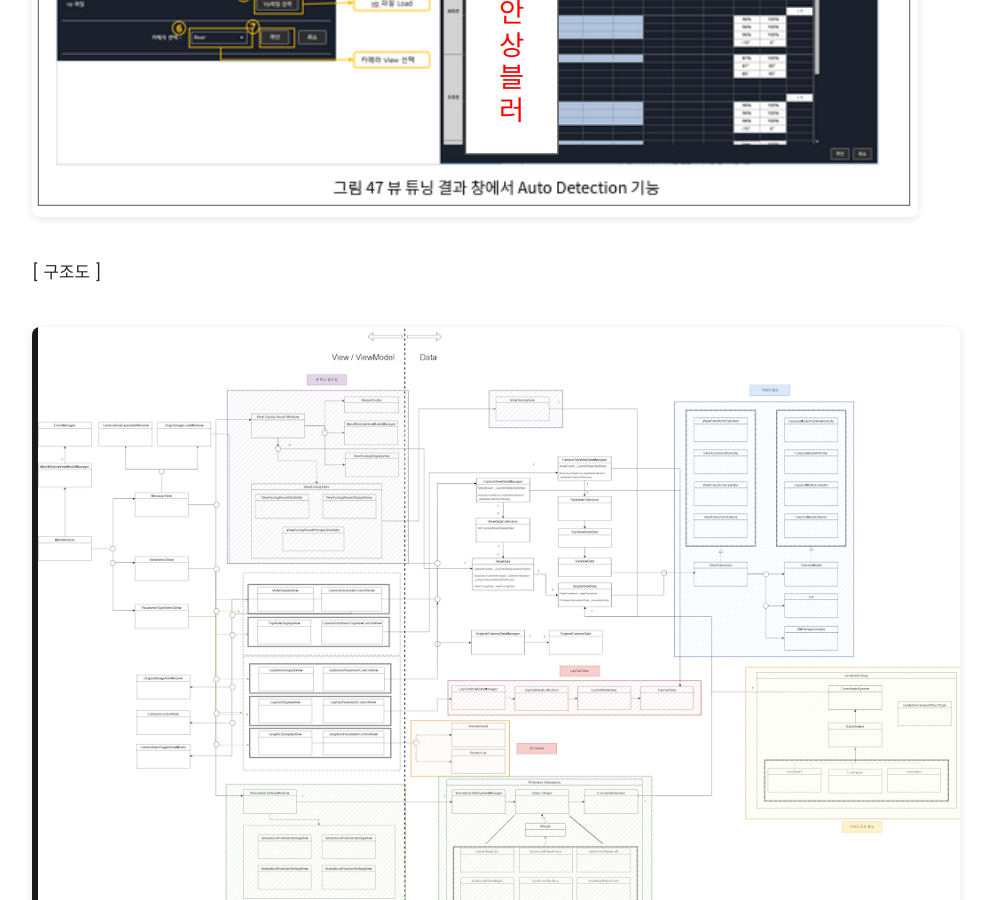
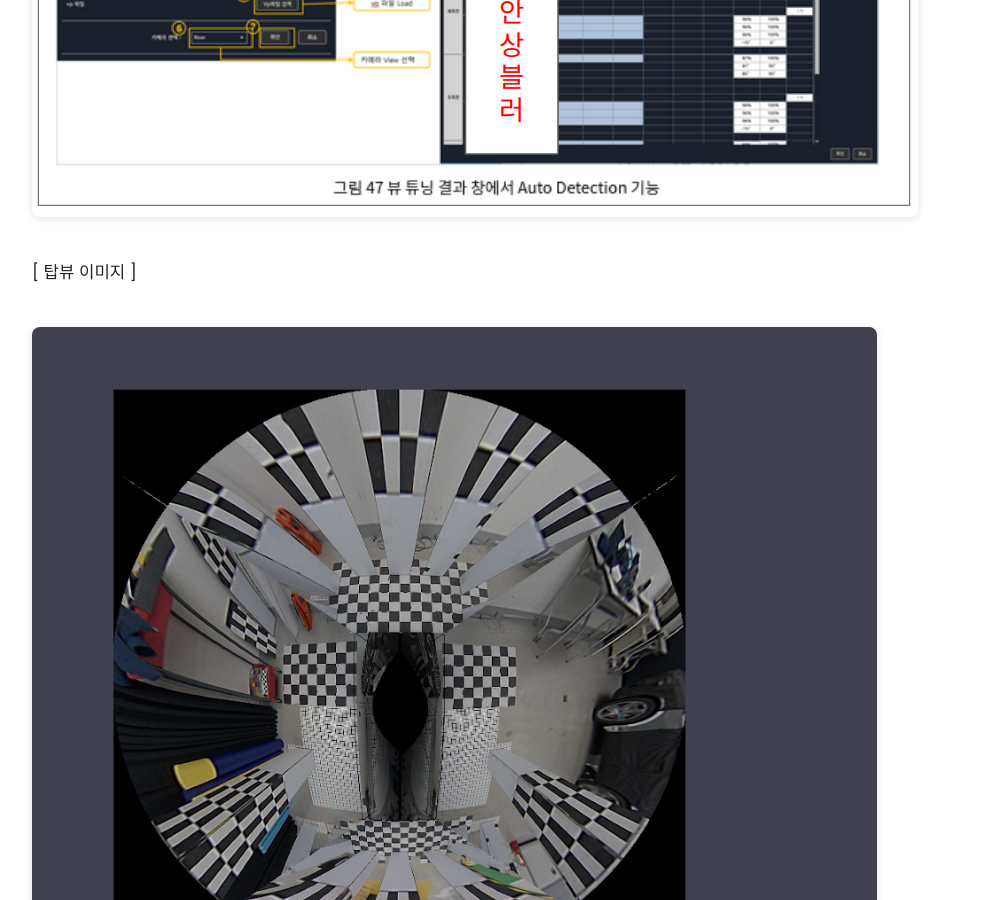
Before and after one commit to jinwoo-Sync/jinwoo-Sync.github.io, a Jekyll site: the page built from _projects/hyundai_calib.md, in a window 1280 px wide and 900 px high, scrolled down 4469 px. Shown: the whole window, without its empty margins (50-1041 px from the left). Built offline with Jekyll 4.4.1, drawn with Linux system fonts in a browser that asks for light colours.

Commit message:
구조 설계 주석 -> 보안

```diff
--- a/_projects/hyundai_calib.md
+++ b/_projects/hyundai_calib.md
@@ -45,9 +45,9 @@ order: 2
 
 ![](/assets/images/projects/hyundai_calib/view_tuning.png)
 
-[ 구조도 ]
+<!-- [ 구조도 ] -->
 
-![](/assets/images/projects/hyundai_calib/program_strcut.png)
+<!-- ![](/assets/images/projects/hyundai_calib/program_strcut.png) -->
 
 [ 탑뷰 이미지 ]
 
```
